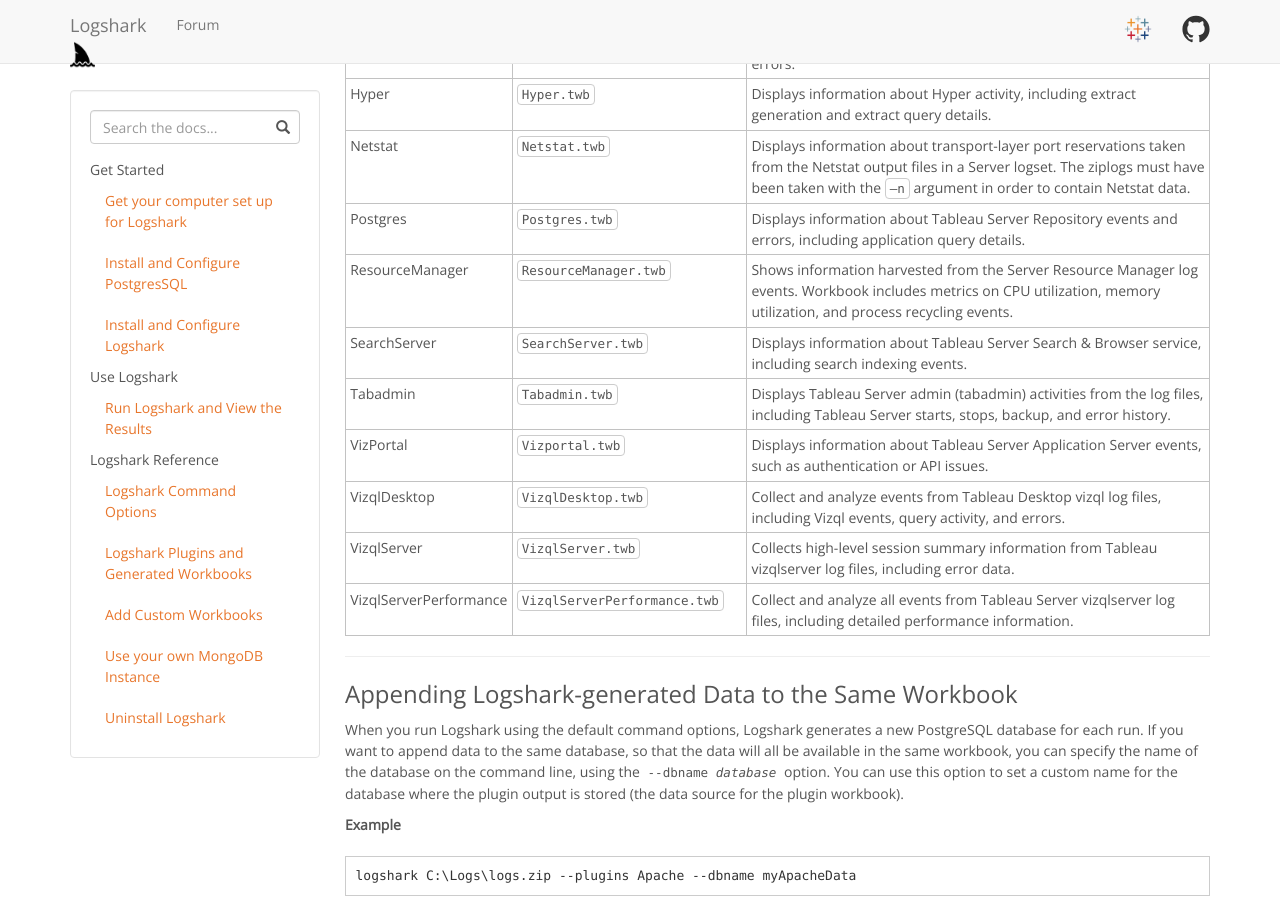
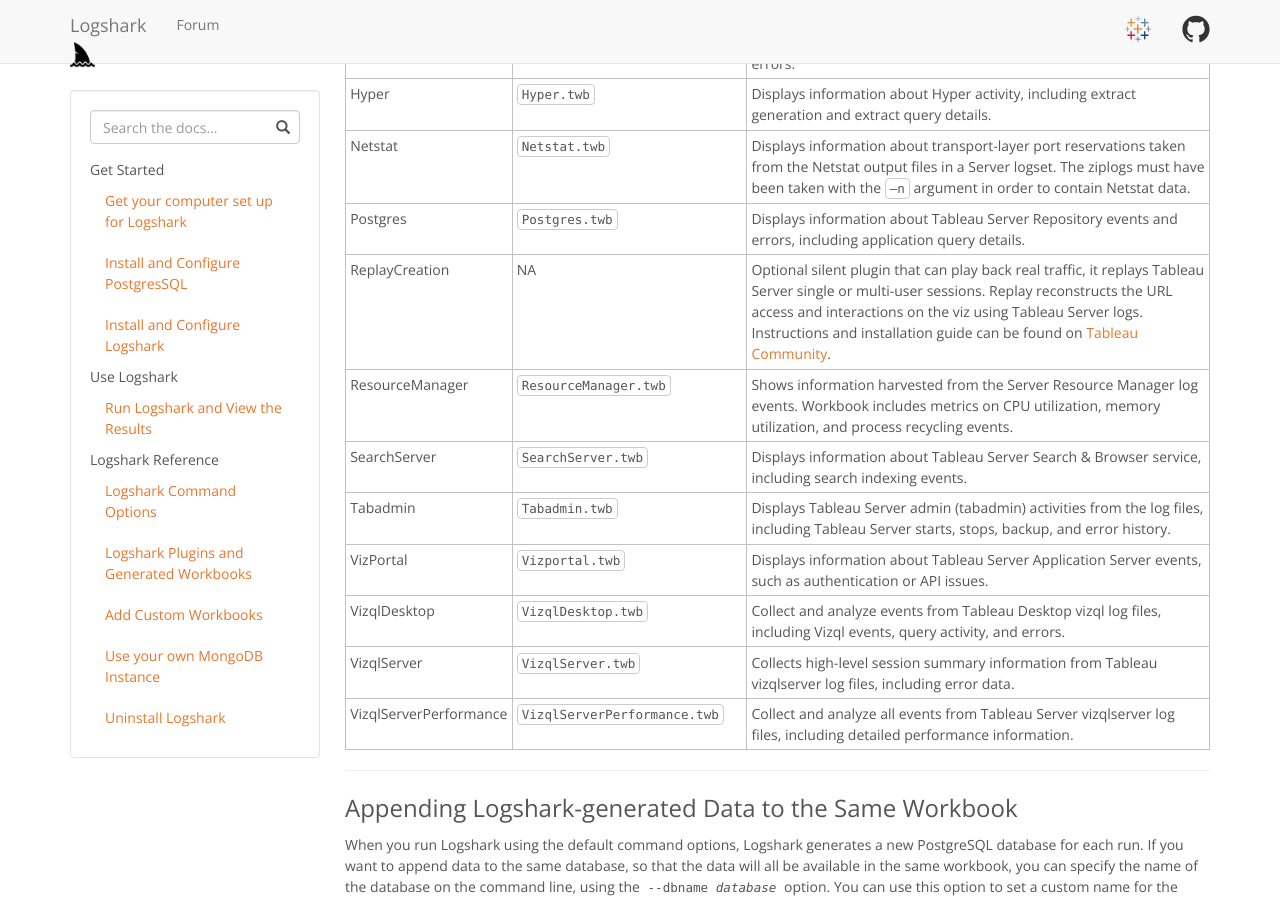
Before and after one commit to tableau/Logshark, a Jekyll site: the page built from docs/docs/logshark_plugins.md, in a window 1280 px wide and 900 px high, scrolled down 1070 px. Built offline with Jekyll 4.4.1, drawn with Linux system fonts in a browser that asks for light colours.

Commit message:
Updated list of plugins with Replayer info
Added Replayer description and instructions

```diff
--- a/docs/docs/logshark_plugins.md
+++ b/docs/docs/logshark_plugins.md
@@ -43,6 +43,7 @@
 | Hyper                | `Hyper.twb`                                  | Displays information about Hyper activity, including extract generation and extract query details.                                                                                           |
 | Netstat                | `Netstat.twb`                                  | Displays information about transport-layer port reservations taken from the Netstat output files in a Server logset. The ziplogs must have been taken with the `–n` argument in order to contain Netstat data.                                                                                                                |
 | Postgres               | `Postgres.twb`                                 | Displays information about Tableau Server Repository events and errors, including application query details.                                                                                                             |
+| ReplayCreation        | NA                          | Optional silent plugin that can play back real traffic, it replays Tableau Server single or multi-user sessions. Replay reconstructs the URL access and interactions on the viz using Tableau Server logs. Instructions and installation guide can be found on [Tableau Community](https://community.tableau.com/docs/DOC-11048).                                                                                                                                                        |
 | ResourceManager        | `ResourceManager.twb`                          | Shows information harvested from the Server Resource Manager log events. Workbook includes metrics on CPU utilization, memory utilization, and process recycling events.                                                                                                                                                        |
 | SearchServer           | `SearchServer.twb`                             | Displays information about Tableau Server Search & Browser service, including search indexing events.                                                                                                              |
 | Tabadmin               | `Tabadmin.twb`                                 | Displays Tableau Server admin (tabadmin) activities from the log files, including Tableau Server starts, stops, backup, and error history.                                                                                                                                                                                      |
```
